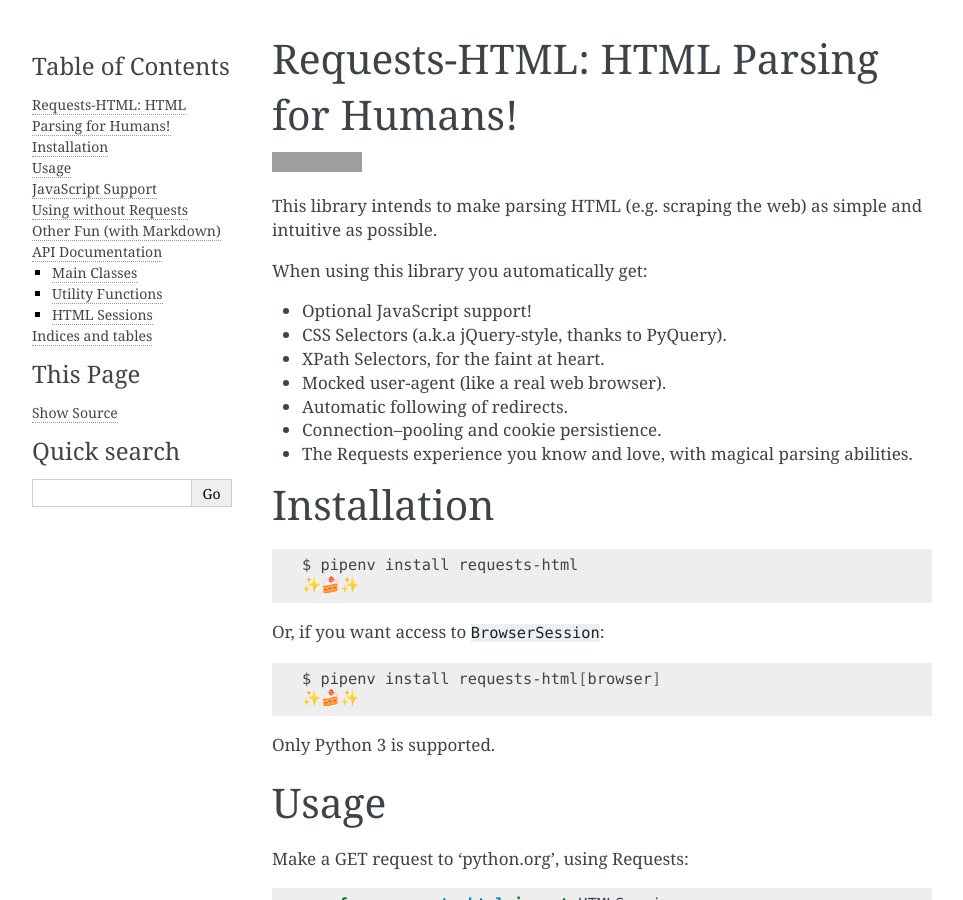
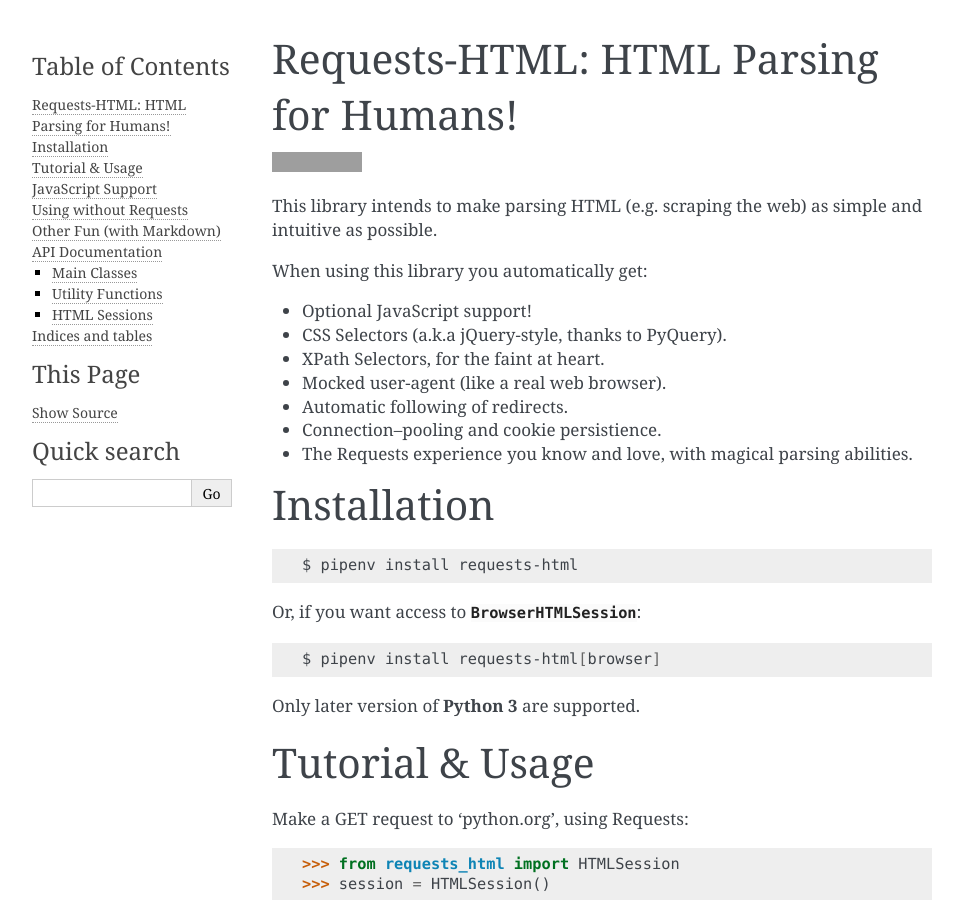
Before and after one commit to psf/requests-html, a Sphinx documentation site: the page built from docs/source/index.rst, in a window 1280 px wide and 900 px high. Shown: the whole window, without its empty margins (148-1111 px from the left). Built offline with Sphinx 7.4.7, drawn with Linux system fonts in a browser that asks for light colours; the version number is read from the project's files by our own code; grey boxes are pictures that could not be loaded.

Commit message:
browserhtmlsession
Signed-off-by: Kenneth Reitz <me@kennethreitz.org>

```diff
--- a/docs/source/index.rst
+++ b/docs/source/index.rst
@@ -40,20 +40,18 @@
 .. code-block:: shell
 
     $ pipenv install requests-html
-    ✨🍰✨
 
-Or, if you want access to ``BrowserSession``:
+Or, if you want access to :class:`BrowserHTMLSession <BrowserHTMLSession>`:
 
 .. code-block:: shell
 
     $ pipenv install requests-html[browser]
-    ✨🍰✨
 
-Only Python 3 is supported.
+Only  later version of **Python 3** are supported.
 
 
-Usage
-=====
+Tutorial & Usage
+================
 
 Make a GET request to 'python.org', using Requests:
 
```
